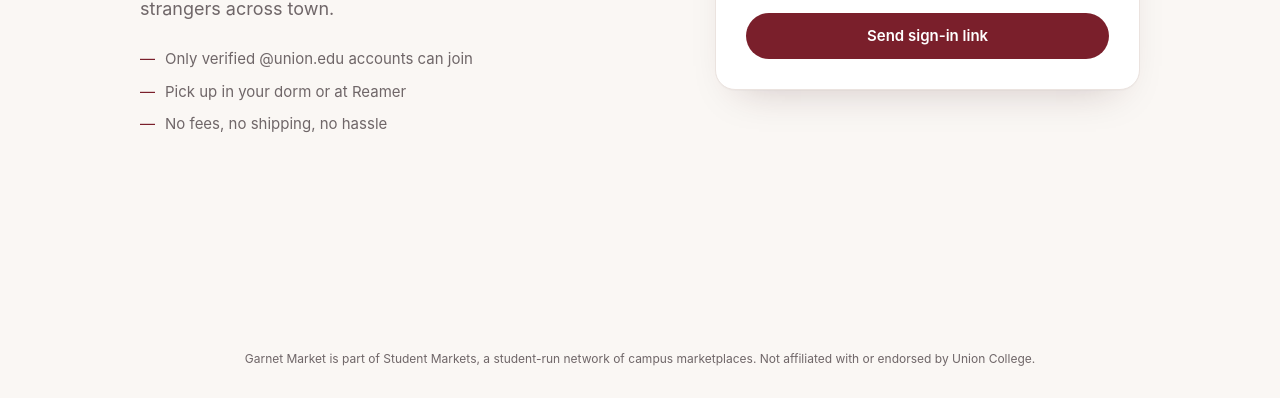
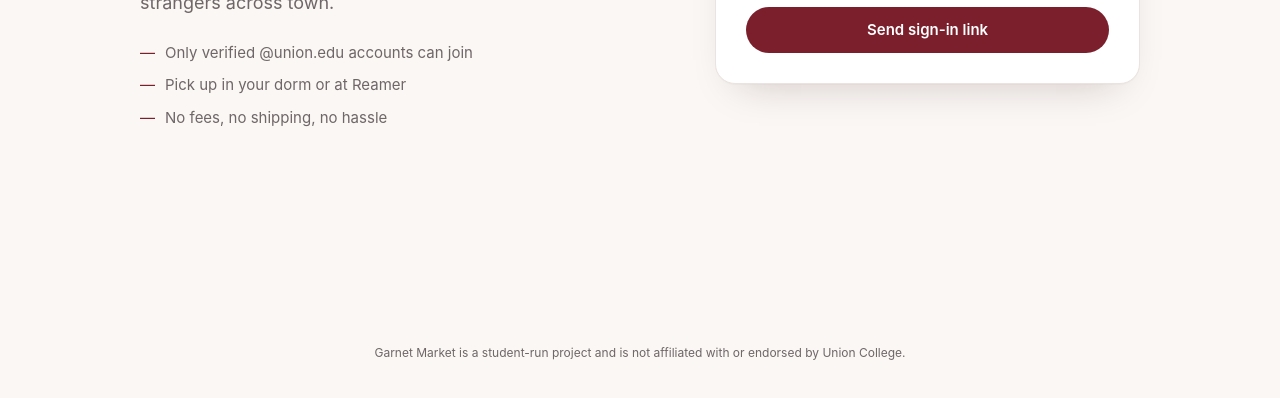
Before and after one commit to zacharyrodriguez/garnet-market, a plain HTML site: page index.html in a window 1280 px wide. Shown: the part 479-877 px from the top of the page. Drawn offline with nearby package versions, Linux system fonts and the light colour scheme.

Commit message:
Add files via upload

```diff
--- a/index.html
+++ b/index.html
@@ -3,7 +3,7 @@
 <head>
 <meta charset="utf-8">
 <meta name="viewport" content="width=device-width, initial-scale=1">
-<title>Garnet Market · Student Markets</title>
+<title>Garnet Market</title>
 <style>
   :root{
     --garnet:#7a1f2b; --garnet-2:#94293a; --ink:#1d1a1b; --muted:#6f6668;
@@ -298,7 +298,7 @@ const CONFIG = {
    BRAND — change these to launch on another campus.
    ============================================================ */
 const BRAND = {
-  NETWORK: "Student Markets",     // parent brand shown on every campus
+  NETWORK: "",                    // optional parent brand, e.g. "Student Markets"; leave blank to hide
   MARKET: "Garnet Market",        // this campus's market name
   MARK: "G",                      // letter in the logo square
   SCHOOL: "Union",                // short school name
@@ -602,7 +602,11 @@ function loadScript(src){ return new Promise((res, rej) => { const s = document.
 function applyBrand(){
   const map = { network:BRAND.NETWORK, market:BRAND.MARKET, mark:BRAND.MARK, school:BRAND.SCHOOL, schoolFull:BRAND.SCHOOL_FULL, domain:CONFIG.ALLOWED_DOMAIN };
   document.querySelectorAll("[data-b]").forEach(el => el.textContent = map[el.dataset.b]);
-  document.title = `${BRAND.MARKET} · ${BRAND.NETWORK}`;
+  document.title = BRAND.NETWORK ? `${BRAND.MARKET} · ${BRAND.NETWORK}` : BRAND.MARKET;
+  if (!BRAND.NETWORK){
+    document.querySelector(".logo small").hidden = true;
+    document.querySelector("footer").textContent = `${BRAND.MARKET} is a student-run project and is not affiliated with or endorsed by ${BRAND.SCHOOL_FULL}.`;
+  }
   $("#email").placeholder = `yourname@${CONFIG.ALLOWED_DOMAIN}`;
   document.documentElement.style.setProperty("--garnet", BRAND.ACCENT);
   document.documentElement.style.setProperty("--garnet-2", BRAND.ACCENT_HOVER);
```
